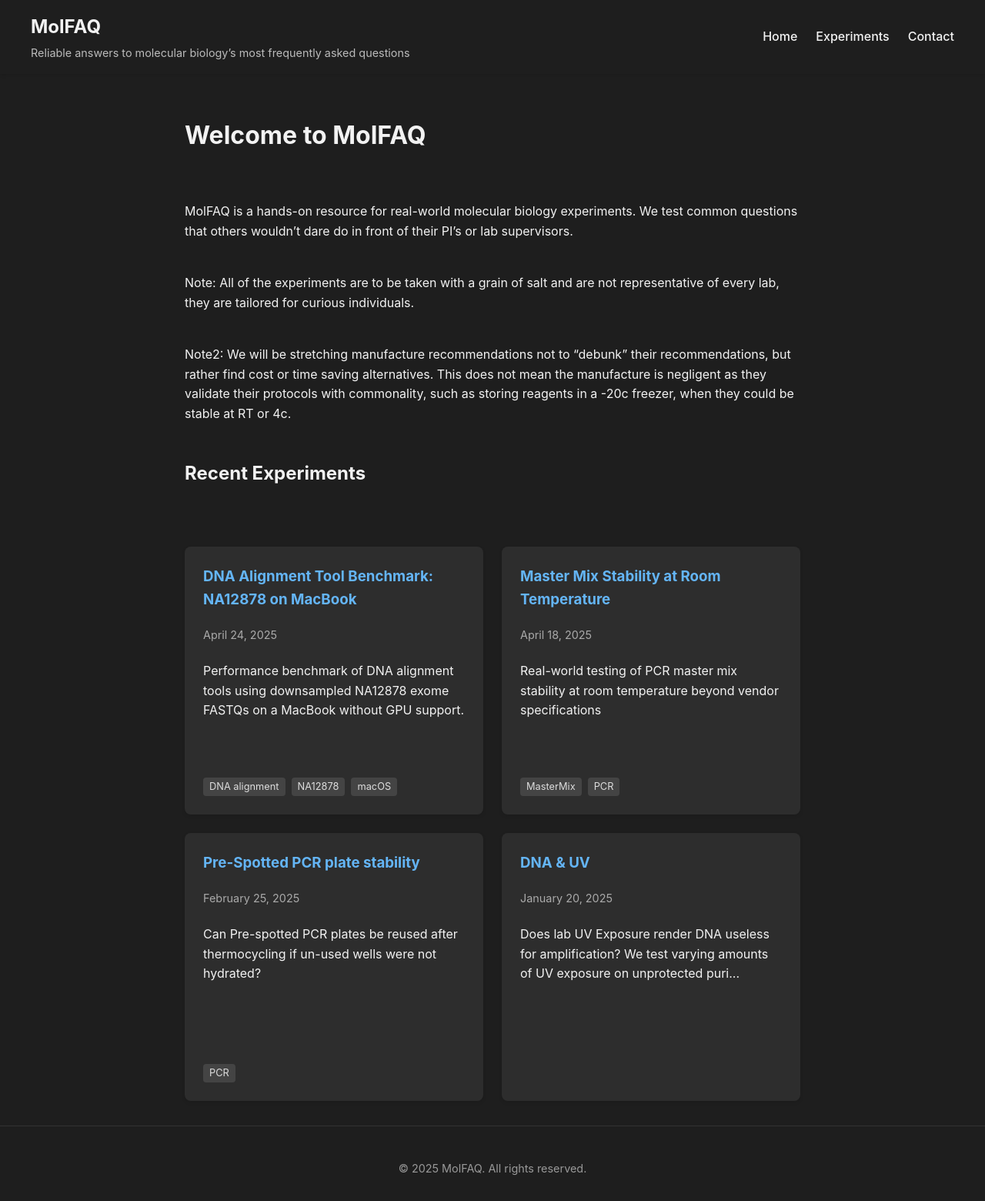
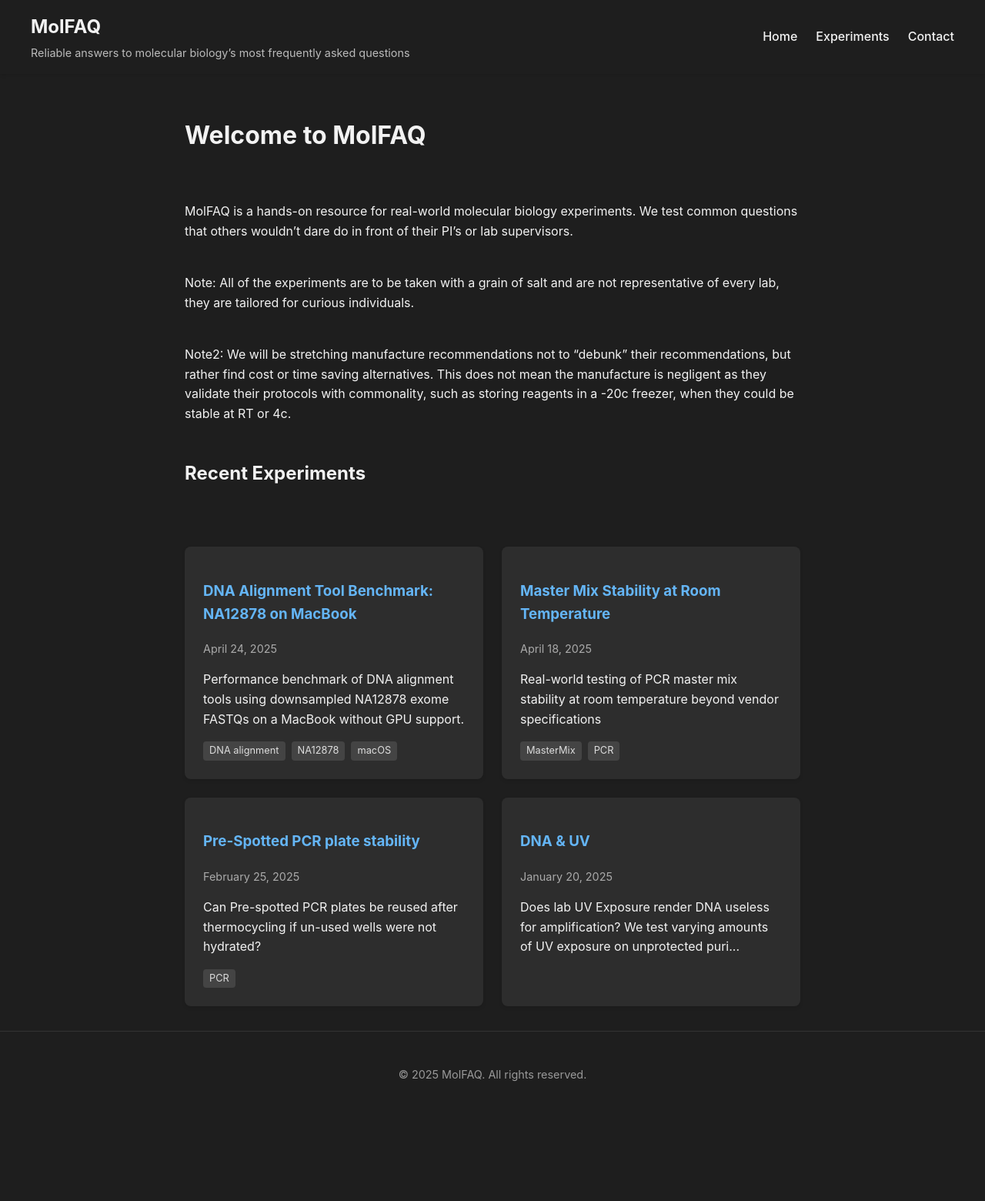
Before and after one commit to DylanCosto/DylanCosto.github.io, a Jekyll site: the page built from index.md, in a window 1280 px wide. Shown: the whole page at 77% size. Built offline with Jekyll 4.4.1, drawn with Linux system fonts in a browser that asks for light colours; after the commit the page ends 1437 px from its top, so only the background shows below that.

Commit message:
Enhance layout and spacing for posts; add padding to prevent overlap and improve card styling

```diff
--- a/_layouts/default.html
+++ b/_layouts/default.html
@@ -97,34 +97,19 @@
     .post-cards-container {
       display: flex;
       flex-direction: row;
-      flex-wrap: wrap;
-      gap: 1.5em;
+      flex-wrap: wrap; /* Allows wrapping to next line if needed */
+      gap: 1.5em;      /* Space between cards */
     }
 
     .post-card {
       background: var(--card-bg);
       border-radius: 8px;
       padding: 1.5em;
+      /* Remove margin-bottom if using gap on container */
       box-shadow: 0 2px 5px rgba(0,0,0,0.1);
       transition: transform 0.3s;
-      flex: 1 1 300px;
-      min-width: 300px;
-      height: 300px;
-      display: flex;
-      flex-direction: column;
-    }
-
-    .post-card h3 {
-      margin-top: 0;
-    }
-
-    .post-card p {
-      flex-grow: 1;
-      overflow: hidden;
-      text-overflow: ellipsis;
-      display: -webkit-box;
-      -webkit-line-clamp: 3;
-      -webkit-box-orient: vertical;
+      /* Optional: set a fixed width for cards */
+      /* width: 250px; */
     }
 
     .post-card:hover {
--- a/_layouts/post.html
+++ b/_layouts/post.html
@@ -41,11 +41,16 @@ layout: default
 </article>
 
 <style>
+  /* Add significant padding at the top to prevent overlap */
   .post {
+    padding-top: 50px; /* This creates space between the header and post content */
   }
 
   .post-header {
     margin-bottom: 2em;
+  }
+  .post-title {
+  margin-top: 60px; /* Add extra space above post titles */
   }
   .post-title {
     margin-bottom: 0.2em;
```
